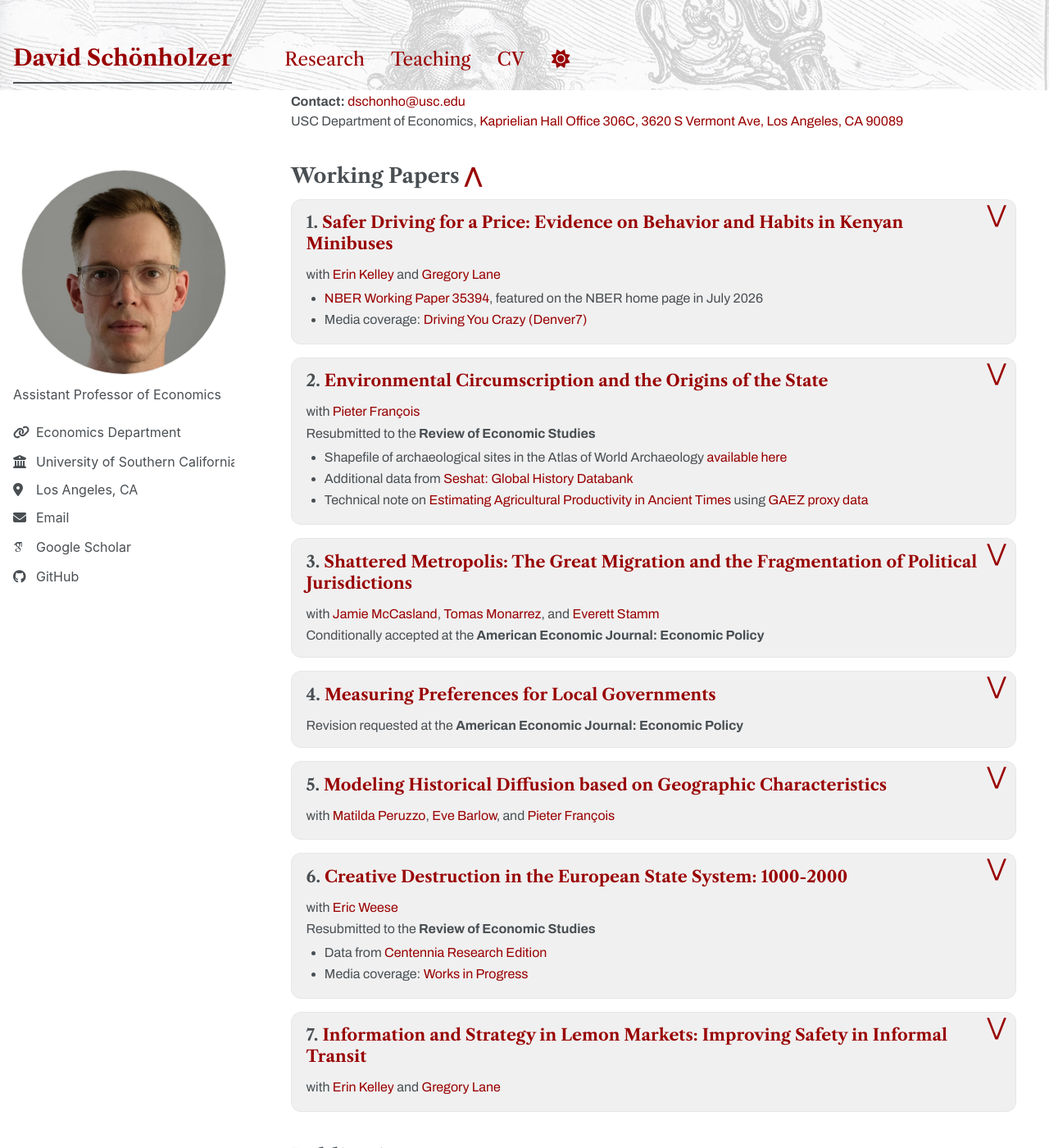
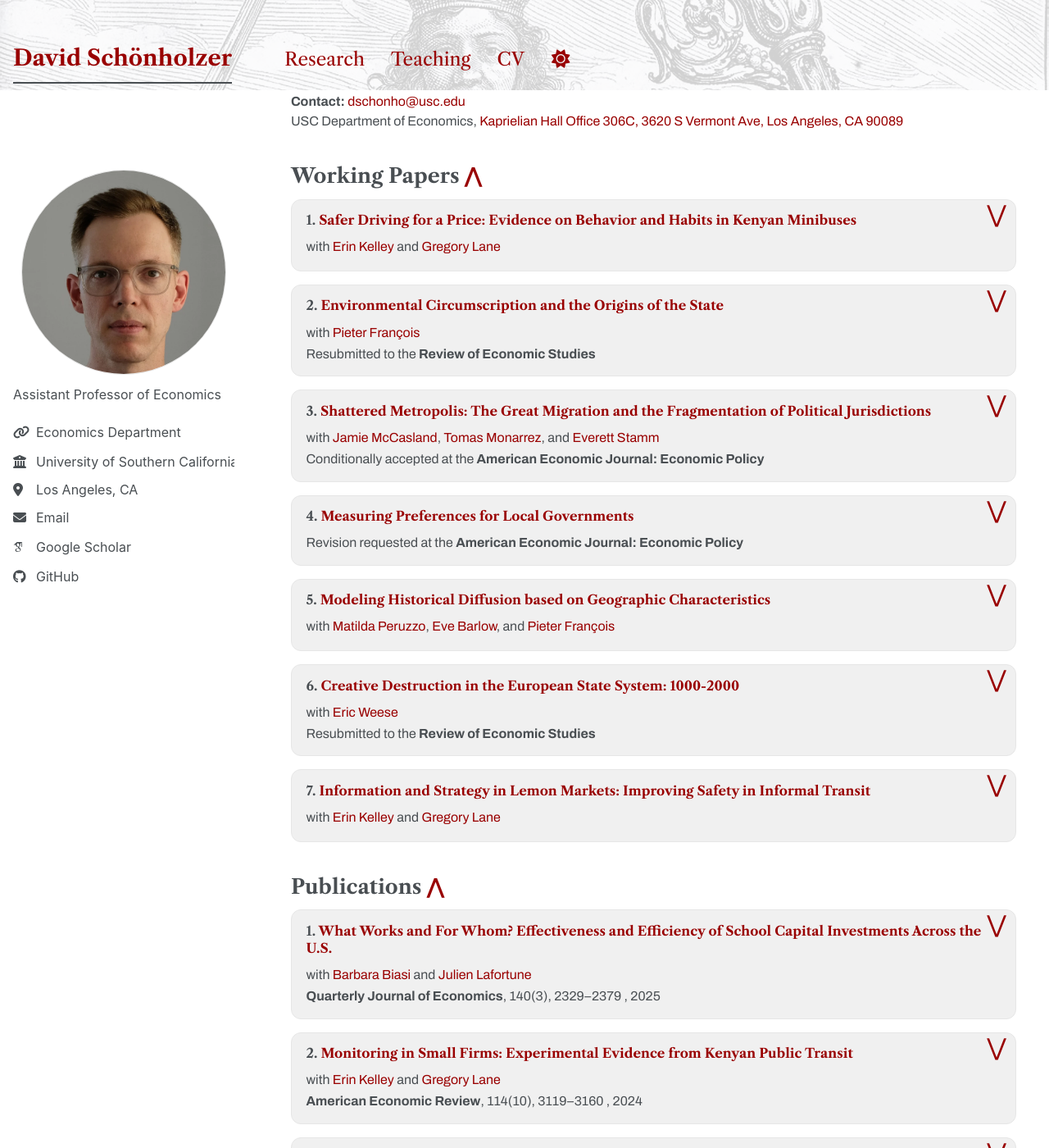
Before and after one commit to david-sch/david-sch.github.io, a Jekyll site: the page built from _pages/about.md, in a window 1280 px wide and 1400 px high, scrolled down 375 px. Shown: the whole window at 82% size. Built offline with Jekyll 4.4.1, drawn with Linux system fonts in a browser that asks for light colours; some web fonts are replaced; a script bundle is joined from its source files by our own code; library files that are not in the unit come from our copies; some of the changed text lies outside the part shown.

Commit message:
Match paper title size to body text; fold supplements behind the caret
Paper titles now use the same size as the co-author and venue lines
(desktop and mobile). Only title, co-authors, and publication status
stay visible in each paper box; the figure, abstract, PDF/HTML links,
and supplement bullets (appendix, replication, media coverage) all sit
behind the expand caret, which now appears whenever any of those exist.

Co-Authored-By: Claude Opus 5 (1M context) <noreply@anthropic.com>
Claude-Session: https://claude.ai/code/session_01PK5wLQPX7SkZd7SNRAAvB4

```diff
--- a/_includes/archive-single.html
+++ b/_includes/archive-single.html
@@ -54,13 +54,21 @@
          <p class="page__date"><strong><i class="fa fa-fw fa-calendar" aria-hidden="true"></i> {{ site.data.ui-text[site.locale].date_label | default: "Published:" }}</strong> <time datetime="{{ post.date | default: "1900-01-01" | date_to_xmlschema }}">{{ post.date | default: "1900-01-01" | date: "%B %d, %Y" }}</time></p>
         {% endif %}
 
-    {% if post.supplement %}
-    <div class="archive__item-supplement">{{ post.supplement | markdownify }}</div>
-    {% endif %}
+    {% comment %}
+      Only the title, co-authors (excerpt) and venue/status stay visible.
+      Everything else (figure, abstract, PDF/HTML links, supplement bullets such as
+      appendix / replication / media coverage, citation) sits behind the caret.
+    {% endcomment %}
+    {% assign pdf_url = post.paperurl | default: post.link %}
+    {% assign has_links = false %}
+    {% unless post.category == 'progress' %}{% if pdf_url or post.htmlurl or post.briefurl %}{% assign has_links = true %}{% endif %}{% endunless %}
+    {% assign has_expand = false %}
+    {% if post.figure or post.supplement or has_links or post.citation or post.slidesurl or post.bibtexurl %}{% assign has_expand = true %}{% endif %}
 
-    {% if post.figure %}
+    {% if has_expand %}
     <button type="button" class="see-more" aria-expanded="false" aria-label="Show paper details" title="Show details"><span class="see-more-arrow" aria-hidden="true">&#8897;</span></button>
     <div class="paper-expand" hidden>
+      {% if post.figure %}
       <div class="paper-expand-row">
         <div class="paper-figcol">
           <img class="paper-figure" src="{{ post.figure | relative_url }}" alt="Figure from {{ title }}" loading="lazy">
@@ -70,19 +78,18 @@
           <div class="paper-abstract">{{ post.content }}</div>
         </div>
       </div>
-      {% unless post.category == 'progress' %}
-      {% assign pdf_url = post.paperurl | default: post.link %}
-      {% if pdf_url or post.htmlurl or post.briefurl %}
+      {% endif %}
+      {% if has_links %}
+      {% assign sep = false %}
       <p class="paper-links">
         {% if pdf_url %}<a href="{{ pdf_url }}">PDF</a>{% assign sep = true %}{% endif %}
         {% if post.htmlurl %}{% if sep %}<span class="paper-links-dot">&bull;</span>{% endif %}<a href="{{ post.htmlurl | relative_url }}">HTML</a>{% assign sep = true %}{% endif %}
         {% if post.briefurl %}{% if sep %}<span class="paper-links-dot">&bull;</span>{% endif %}<a href="{{ post.briefurl | relative_url }}">Policy brief</a>{% endif %}
       </p>
       {% endif %}
-      {% endunless %}
-    </div>
-    {% endif %}
-
+      {% if post.supplement %}
+      <div class="archive__item-supplement">{{ post.supplement | markdownify }}</div>
+      {% endif %}
     {% if post.citation and post.paperurl and post.slidesurl and post.bibtexurl %}
       <p>Recommended citation: {{ post.citation }}<br /><a href="{{ post.paperurl }}">Download Paper</a> | <a href="{{ post.slidesurl }}">Download Slides</a> | <a href="{{ post.bibtexurl }}">Download Bibtex</a></p>
     {% elsif post.citation and post.paperurl and post.slidesurl %}
@@ -110,6 +117,8 @@
     {% elsif post.bibtexurl %}
       <p><a href="{{ post.bibtexurl }}">Download Bibtex</a></p>
     {% endif %}
+    </div>
+    {% endif %}
 
   </article>
 </div>
--- a/assets/css/main.scss
+++ b/assets/css/main.scss
@@ -73,19 +73,13 @@
   margin: 1.6em 0 0.5em;
 }
 
-/* Paper titles: bold, smaller than section headings, hugging their metadata */
+/* Paper titles: bold, same size as the co-author / venue lines below them
+   (desktop and mobile alike), hugging their metadata */
 .page__content .archive__item .archive__item-title {
-  font-size: $type-size-4;
+  font-size: $type-size-5;
   font-weight: 700;
   line-height: 1.3;
   margin: 0 0 0.15em;
-}
-
-/* Slightly smaller paper titles on mobile */
-@media screen and (max-width: 1023px) {
-  .page__content .archive__item .archive__item-title {
-    font-size: 1.0em;
-  }
 }
 
 /* Status / venue / co-author lines: hug the title above, normal body size */
```
